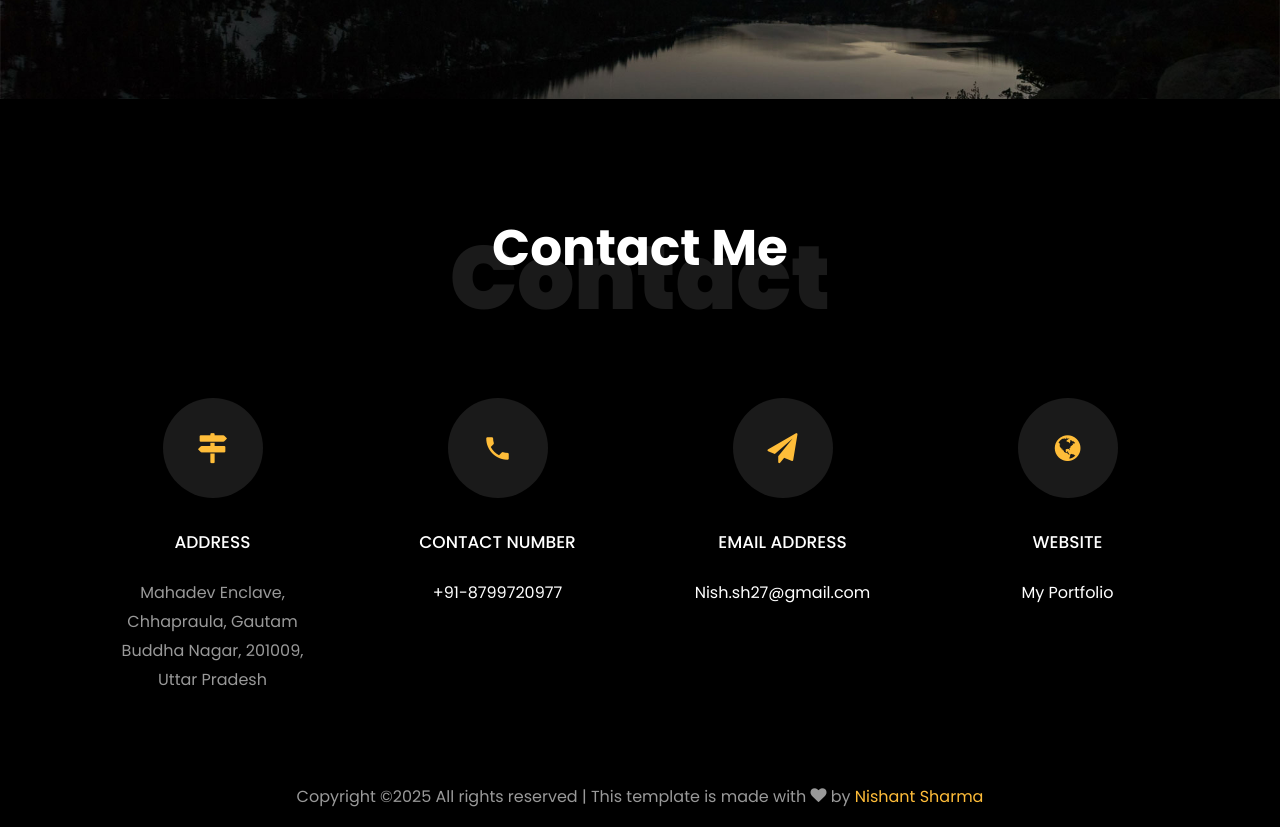
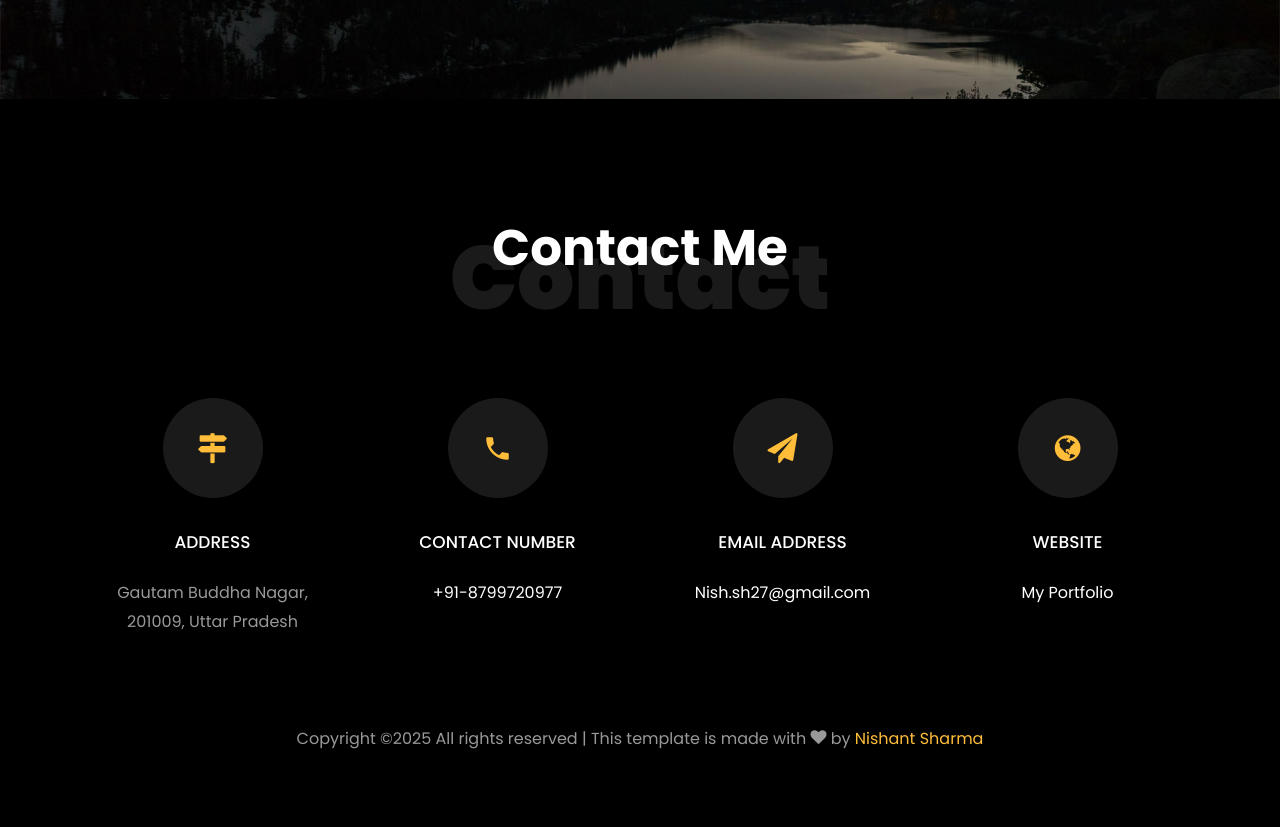
Before and after one commit to Nishantksh277/Nishant-Sharma.github.io, a plain HTML site: page index.html in a window 1280 px wide. Shown: the part 4717-5544 px from the top of the page. After the commit the page ends 5487 px from the top, so only its background shows below. Drawn offline with Linux system fonts and the light colour scheme; files whose address does not match are found by name.

Commit message:
index.html

```diff
--- a/index.html
+++ b/index.html
@@ -597,7 +597,7 @@
           			<span class="icon-map-signs"></span>
           		</div>
           		<h3 class="mb-4">Address</h3>
-	            <p>Mahadev Enclave, Chhapraula, Gautam Buddha Nagar, 201009, Uttar Pradesh</p>
+	            <p>Gautam Buddha Nagar, 201009, Uttar Pradesh</p>
 	          </div>
           </div>
           <div class="col-md-6 col-lg-3 d-flex ftco-animate">
```
